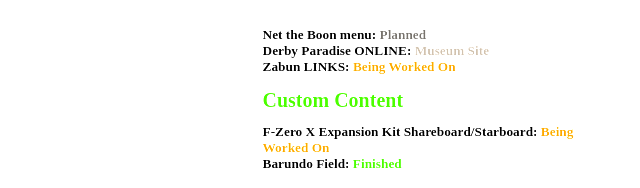
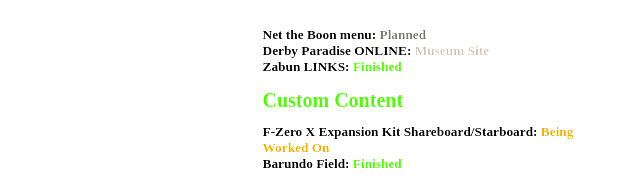
Before and after one commit to MyBluYoshi/randnet-pc-website, a plain HTML site: page content-status.htm in a window 1280 px wide. Shown: the part 581-769 px from the top of the page, 331-971 px from the left. Drawn offline with Linux system fonts and the light colour scheme; files whose address does not match are found by name.

Commit message:
Update content-status.htm

```diff
--- a/content-status.htm
+++ b/content-status.htm
@@ -113,7 +113,7 @@
 		<h2><span style="color: #0088FA;">Net the Boon</span></h2><br>
 		<b>Net the Boon menu: <span style="color: #63605B;">Planned</span></b><br>
 		<b>Derby Paradise ONLINE: <span style="color: #AEA292;">Museum Site</span></b><br>
-		<b>Zabun LINKS: <span style="color: #FF8B00;">Being Worked On</span></b><br>
+		<b>Zabun LINKS: <span style="color: #3EFE00;">Finished</span></b><br>
 		<h2><span style="color: #3EFE00;">Custom Content</span></h2>
 		<b>F-Zero X Expansion Kit Shareboard/Starboard: <span style="color: #FF8B00;">Being Worked On</span></b><br>
 		<b>Barundo Field: <span style="color: #3EFE00;">Finished</span></b><br>
```
